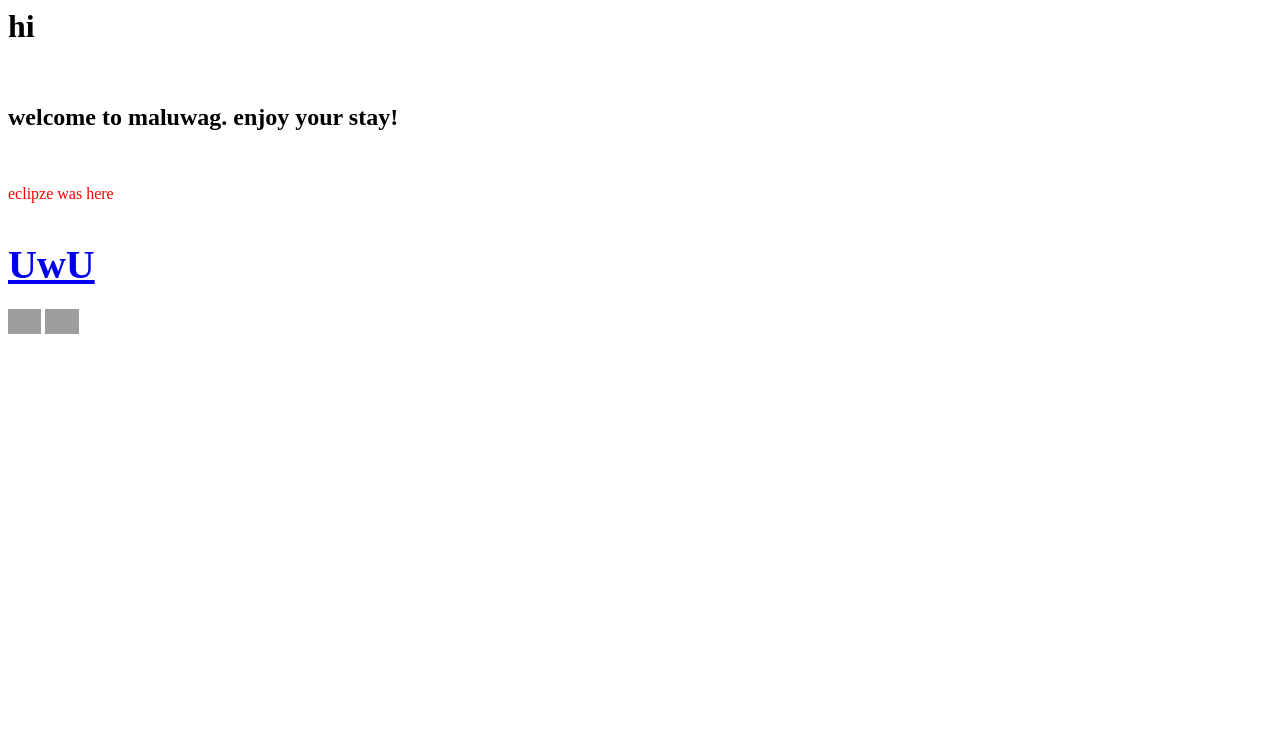
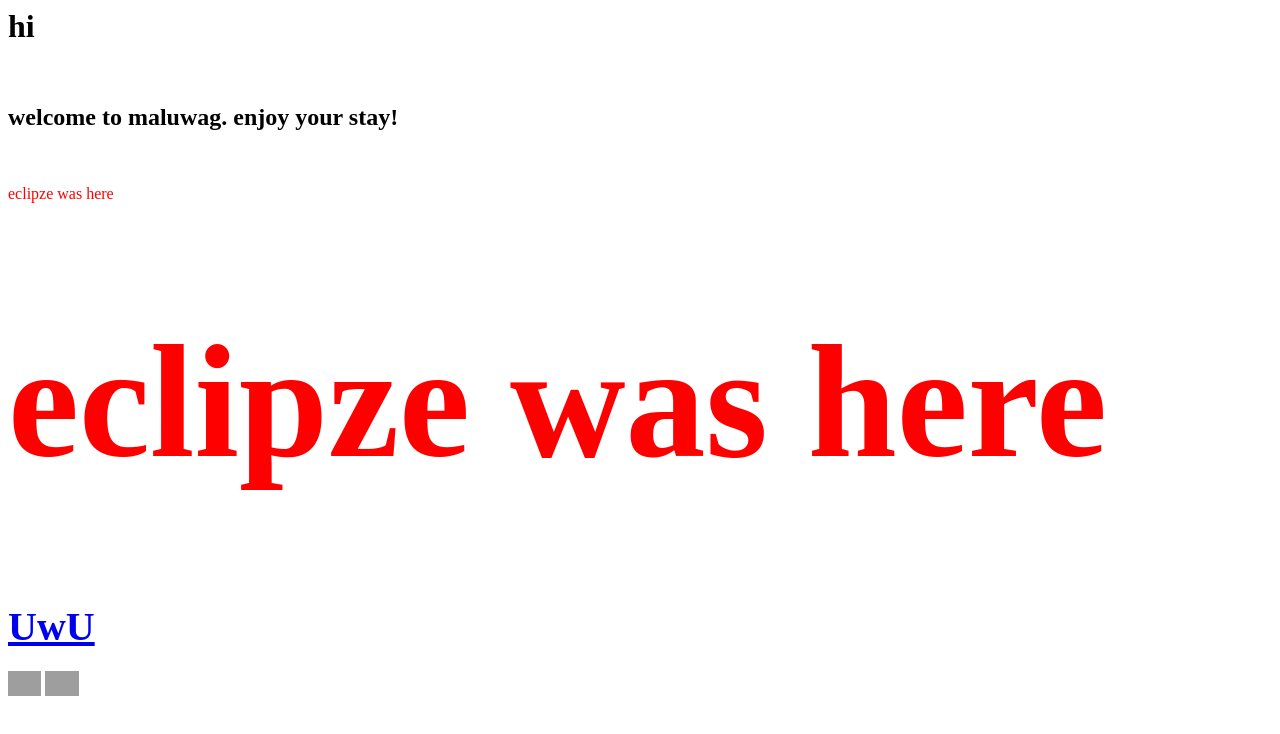
Before and after one commit to Just-a-Unity-Dev/Maluwag, a plain HTML site: page index.html in a window 1280 px wide. Drawn offline with Linux system fonts and the light colour scheme; grey boxes are pictures that could not be loaded.

Commit message:
Update index.html

```diff
--- a/index.html
+++ b/index.html
@@ -6,20 +6,14 @@
         <h1>hi</h1><br>
         <h2>welcome to maluwag. enjoy your stay!</h2><br>
 
-        <p class="rainbow">eclipze was here</p>
+        <p style="animation: rainbow 2.5s linear;animation-iteration-count: infinite;">eclipze was here</p>
 
-        <h1 style="font-size: 0.00001rem;color: #1f417a;">OwO</h1>
+	<h1 style="animation: rainbow 2.5s linear;animation-iteration-count: infinite;font-size: 10rem">eclipze was here</h1>
         <h1><a style="font-size:2.5rem;" href="https://what-is.ml">UwU</a></h1>
         <img style="height: 25px;" src="https://upload.wikimedia.org/wikipedia/commons/a/a2/Pansexuality_Pride_Flag.svg" alt="pansexual flag">
         <img style="height: 25px;" src="https://upload.wikimedia.org/wikipedia/commons/thumb/b/b0/Transgender_Pride_flag.svg/255px-Transgender_Pride_flag.svg.png" alt="transgender flag">
 
         <style>
-
-.rainbow{
-		animation: rainbow 2.5s linear;
-		animation-iteration-count: infinite;
-}
-
             @keyframes rainbow{
 		100%,0%{
 			color: rgb(255,0,0);
```
